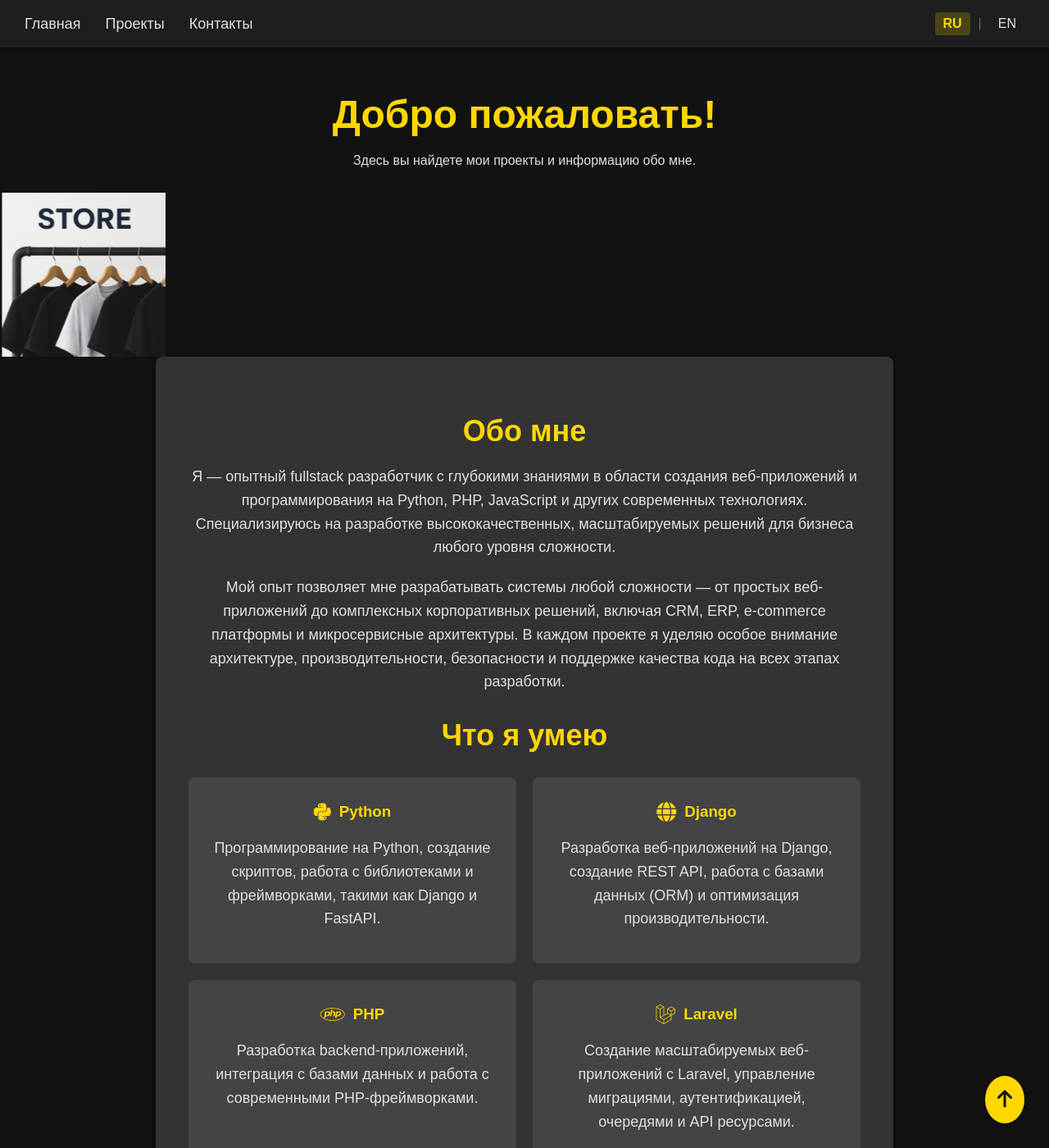
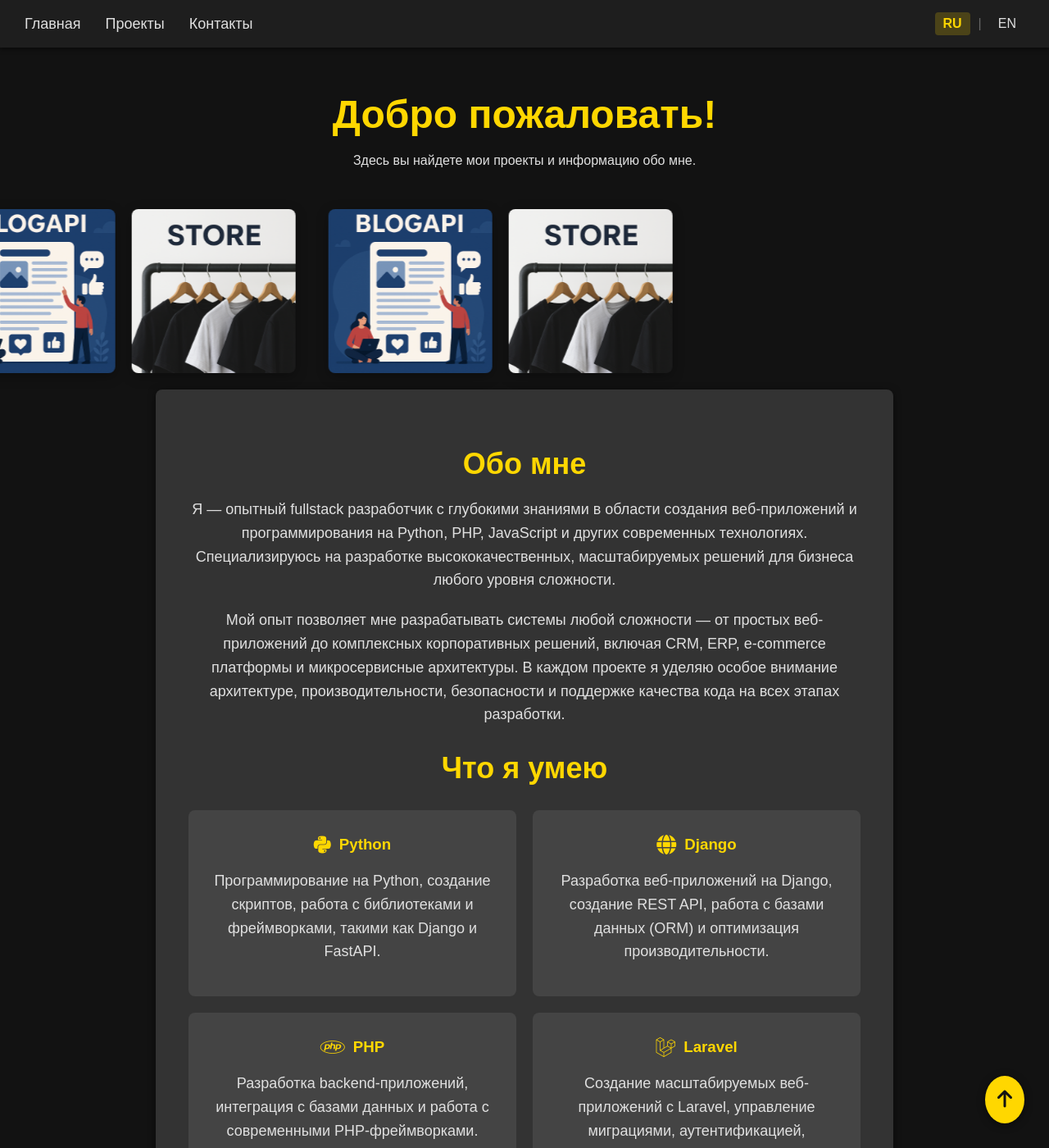
Before and after one commit to Cinzanos/cinzanos.github.io, a Jekyll site: the page built from index.html, in a window 1280 px wide and 1400 px high. Shown: the whole window at 82% size. Built offline with Jekyll 4.4.1, drawn with Linux system fonts in a browser that asks for light colours.

Commit message:
Refactor project carousel layout and enhance styling
- Updated HTML structure for the project carousel to improve organization and flexibility.
- Modified CSS for the project carousel, including changes to positioning, animation, and image styling.
- Enhanced image hover effects and added padding for better visual appeal and responsiveness.

```diff
--- a/assets/css/styles.css
+++ b/assets/css/styles.css
@@ -235,33 +235,49 @@
 }
 
 .project-carousel {
-  display: flex;
+  position: relative;
   overflow: hidden;
   width: 100%;
   max-width: 100%;
   margin-top: 30px;
+  padding: 20px 0;
+}
+
+.project-carousel-wrapper {
+  display: flex;
+  width: fit-content;
+  animation: scrollInfinite 40s linear infinite;
+  will-change: transform;
 }
 
 .project-carousel-inner {
   display: flex;
-  width: max-content;
-  animation: scrollLeftToRight 30s linear infinite;
-  will-change: transform;
+  flex-shrink: 0;
+  gap: 20px;
+  padding: 0 20px;
 }
 
 .project-carousel img {
   width: 200px;
   height: 200px;
   object-fit: cover;
-  margin-left: 20px;
+  border-radius: 8px;
+  box-shadow: 0 4px 15px rgba(0, 0, 0, 0.3);
+  transition: transform 0.3s ease, box-shadow 0.3s ease;
+  flex-shrink: 0;
 }
 
-@keyframes scrollLeftToRight {
+.project-carousel img:hover {
+  transform: scale(1.05);
+  box-shadow: 0 6px 20px rgba(255, 215, 0, 0.4);
+}
+
+@keyframes scrollInfinite {
   0% {
-    transform: translateX(-100%);
+    transform: translateX(0);
   }
   100% {
-    transform: translateX(100%);
+    transform: translateX(-50%);
   }
 }
 
@@ -433,9 +449,18 @@
     padding: 15px;
   }
 
+  .project-carousel {
+    padding: 15px 0;
+  }
+
   .project-carousel img {
     width: 150px;
     height: 150px;
+  }
+
+  .project-carousel-inner {
+    gap: 15px;
+    padding: 0 15px;
   }
 
   header {
@@ -531,9 +556,17 @@
     font-size: 14px;
   }
 
+  .project-carousel {
+    padding: 10px 0;
+  }
+
   .project-carousel img {
     width: 120px;
     height: 120px;
-    margin-left: 10px;
+  }
+
+  .project-carousel-inner {
+    gap: 10px;
+    padding: 0 10px;
   }
 }
--- a/index.html
+++ b/index.html
@@ -8,10 +8,17 @@
     <h1 class="fade-in" data-translate-home="welcome">Добро пожаловать!</h1>
     <p class="fade-in" data-translate-home="subtitle">Здесь вы найдете мои проекты и информацию обо мне.</p>
     <div class="project-carousel">
-      <div class="project-carousel-inner">
-      <img src="/assets/images/APIBlog.png" alt="APIBlog">
-      <img src="/assets/images/Store.png" alt="Store">
-      <!-- <img src="/assets/images/PDF2MP3.png" alt="PDF2MP3"> -->
+      <div class="project-carousel-wrapper">
+        <div class="project-carousel-inner">
+          <img src="/assets/images/APIBlog.png" alt="APIBlog">
+          <img src="/assets/images/Store.png" alt="Store">
+          <!-- <img src="/assets/images/PDF2MP3.png" alt="PDF2MP3"> -->
+        </div>
+        <div class="project-carousel-inner">
+          <img src="/assets/images/APIBlog.png" alt="APIBlog">
+          <img src="/assets/images/Store.png" alt="Store">
+          <!-- <img src="/assets/images/PDF2MP3.png" alt="PDF2MP3"> -->
+        </div>
       </div>
     </div>
     <div class="about fade-in">
```
